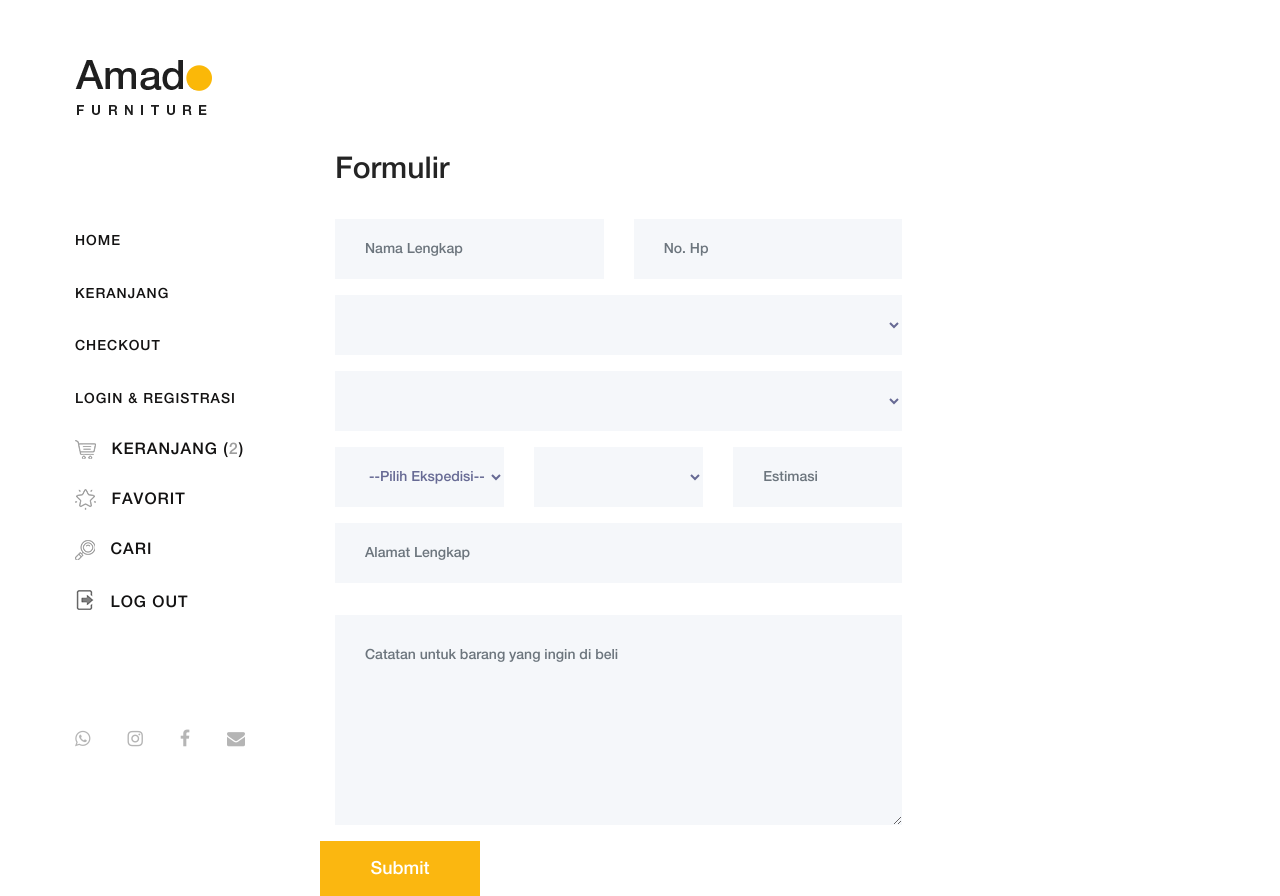
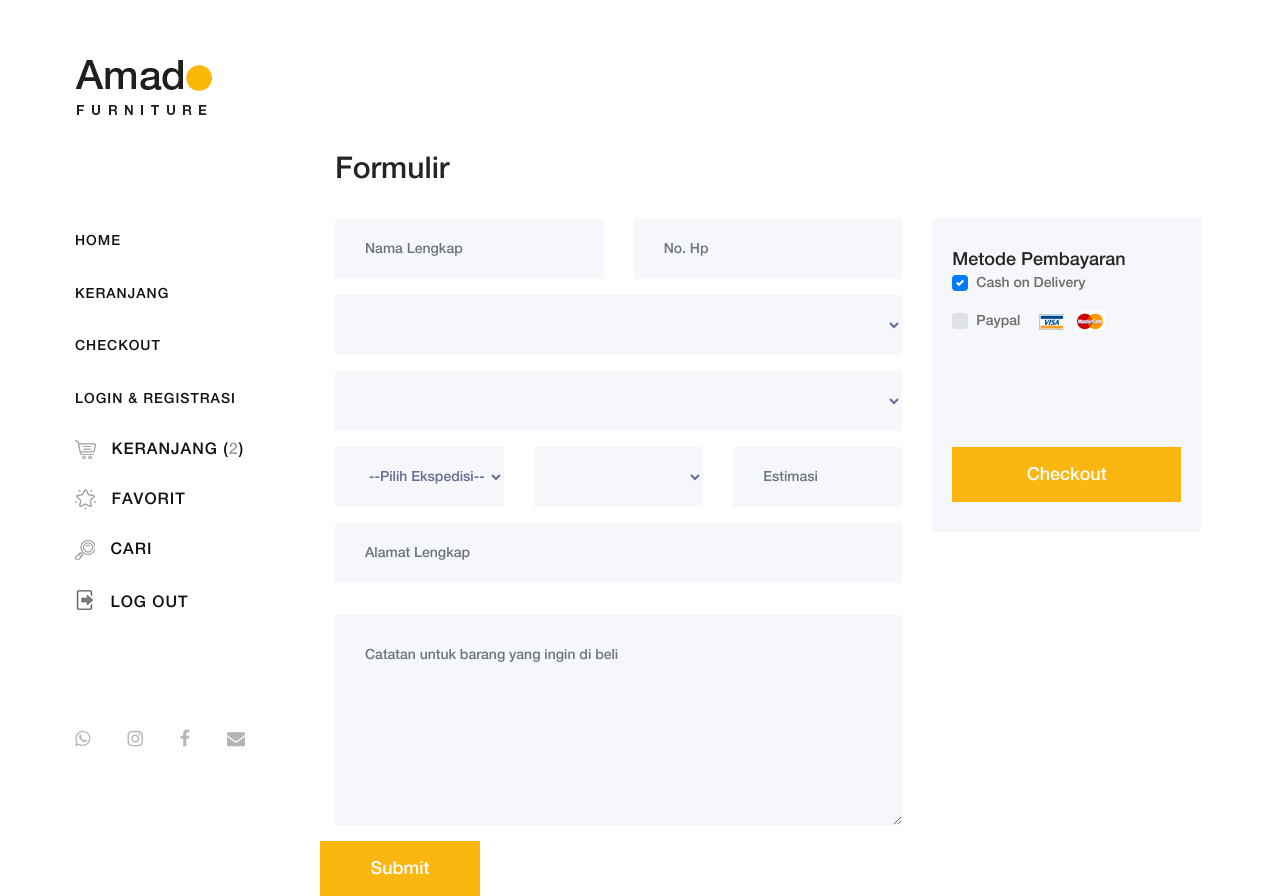
Before and after one commit to mdwiastika/tokoonline, a PHP site: page /checkout.php in a window 1280 px wide. Shown: the top 896 px of the page. Run offline with PHP 8.4, Linux system fonts and the light colour scheme; a user stored in the database is signed in; data comes from the database, SQL or seed files in the repository; data that the repository does not hold is empty.

Commit message:
memperbaiki table

```diff
--- a/user/checkout.php
+++ b/user/checkout.php
@@ -166,7 +166,26 @@ if (isset($_POST["submit"])) {
                         </div>
                     </div>
                     <div class="col-12 col-lg-4">
+                        <div class="cart-summary">
+                            <h5>Metode Pembayaran</h5>
 
+                            <div class="payment-method">
+                                <!-- Cash on delivery -->
+                                <div class="custom-control custom-checkbox mr-sm-2">
+                                    <input type="checkbox" class="custom-control-input" id="cod" checked>
+                                    <label class="custom-control-label" for="cod">Cash on Delivery</label>
+                                </div>
+                                <!-- Paypal -->
+                                <div class="custom-control custom-checkbox mr-sm-2">
+                                    <input type="checkbox" class="custom-control-input" id="paypal">
+                                    <label class="custom-control-label" for="paypal">Paypal <img class="ml-15" src="img/core-img/paypal.png" alt=""></label>
+                                </div>
+                            </div>
+
+                            <div class="cart-btn mt-100">
+                                <a href="#" class="btn amado-btn w-100">Checkout</a>
+                            </div>
+                        </div>
                     </div>
                 </div>
             </div>
```
Also changed, not shown: user/fbeli.php (added, +28 -0 lines), user/nota.php (+24 -2 lines).
